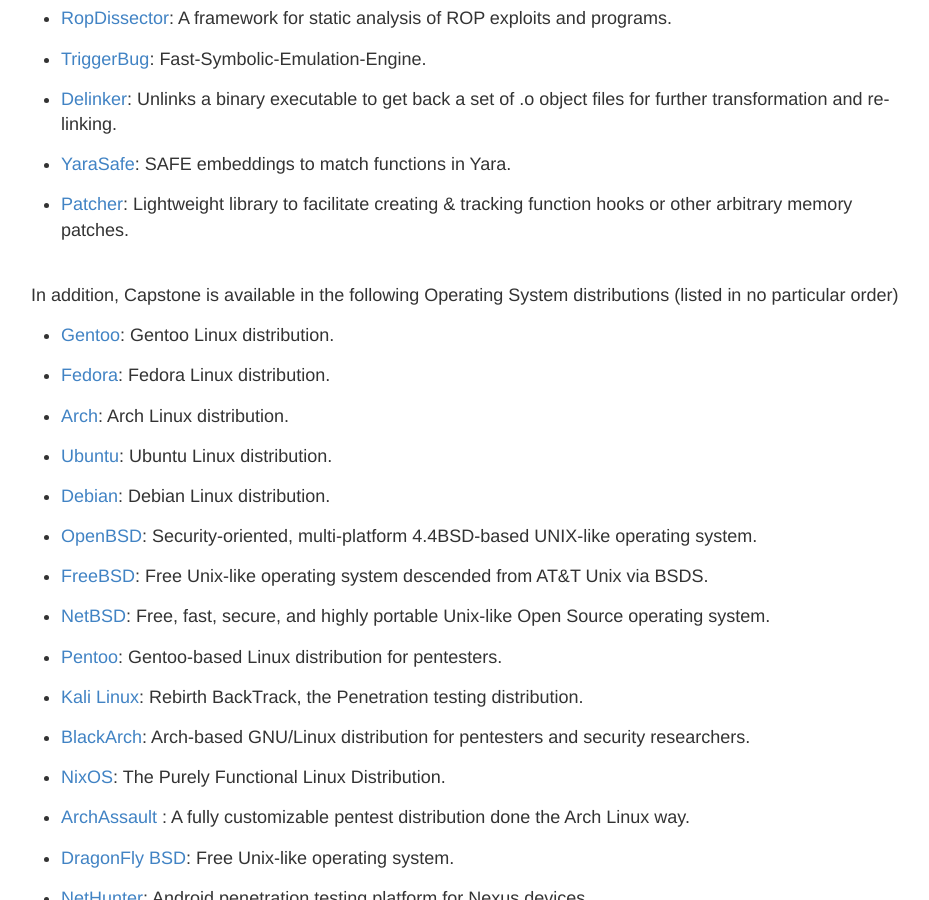
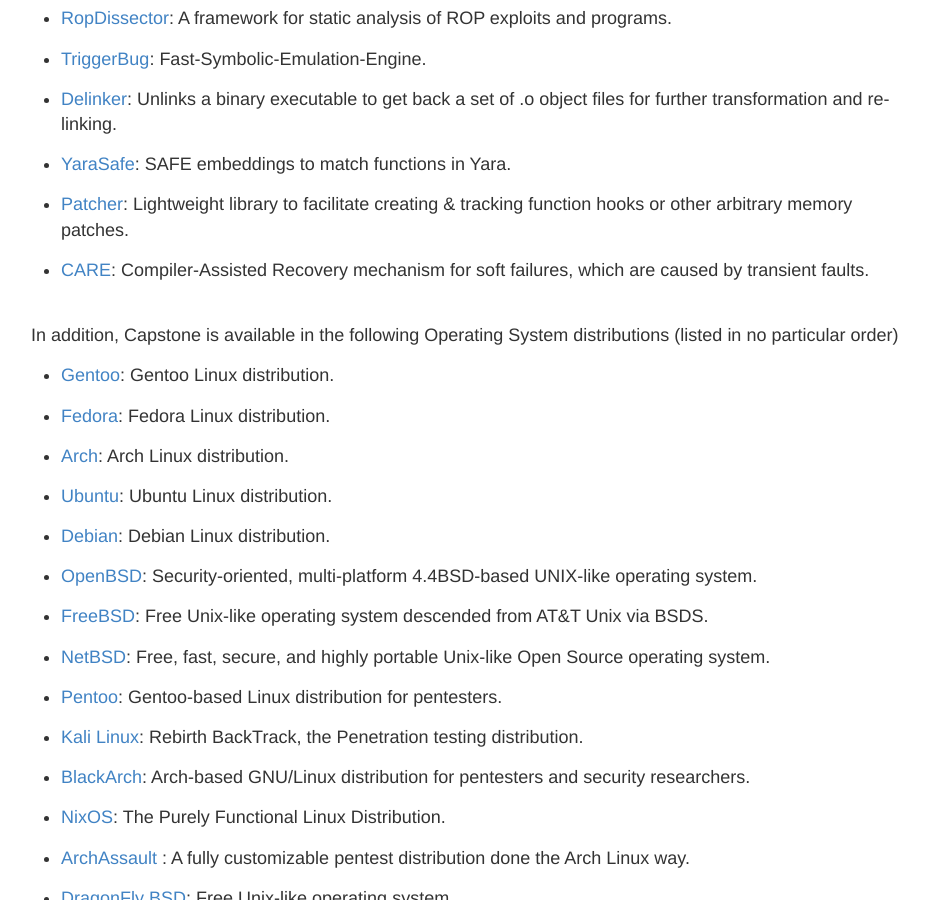
Before and after one commit to capstone-engine/capstone-engine.github.io, a Jekyll site: the page built from showcase.md, in a window 1280 px wide and 900 px high, scrolled down 18814 px. Shown: the whole window, without its empty margins (169-1098 px from the left). Built offline with Jekyll 4.4.1, drawn with Linux system fonts in a browser that asks for light colours; some of the changed lines change nothing that is shown.

Commit message:
showcase

```diff
--- a/showcase.md
+++ b/showcase.md
@@ -5,7 +5,7 @@
 
 ## Showcase
 
-In our knowledge, Capstone has been used by **451** following products (listed in no particular order).
+In our knowledge, Capstone has been used by **452** following products (listed in no particular order).
 
 - [Unicorn](http://www.unicorn-engine.org): Lightweight multi-arch, multi-platform CPU emulator framework.
 
@@ -907,6 +907,8 @@
 
 - [Patcher](https://github.com/BradDorney/Patcher): Lightweight library to facilitate creating & tracking function hooks or other arbitrary memory patches.
 
+- [CARE](https://github.com/kandycs/CARE): Compiler-Assisted Recovery mechanism for soft failures, which are caused by transient faults.
+
 
 <br>
 In addition, Capstone is available in the following Operating System distributions (listed in no particular order)
```
